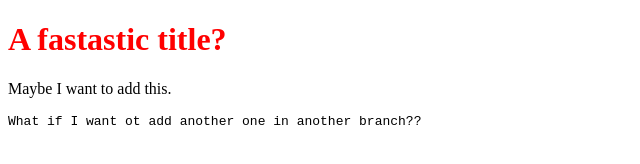
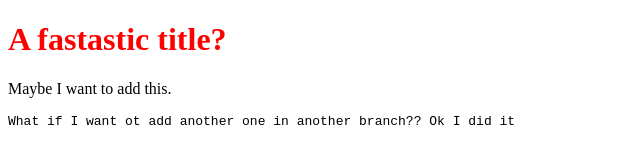
Before and after one commit to giovannigando/OpenClassroomsProject, a plain HTML site: page index.html in a window 1280 px wide. Shown: the full height of the page, 0-640 px from the left. Drawn offline with Linux system fonts and the light colour scheme.

Commit message:
change in pre paragraph affirming the author of the modification

```diff
--- a/index.html
+++ b/index.html
@@ -7,6 +7,6 @@
 <body>
     <h1>A fastastic title?</h1>
     <p>Maybe I want to add this.</p>
-    <pre>What if I want ot add another one in another branch??</pre>
+    <pre>What if I want ot add another one in another branch?? Ok I did it</pre>
 </body>
 </html>
```
